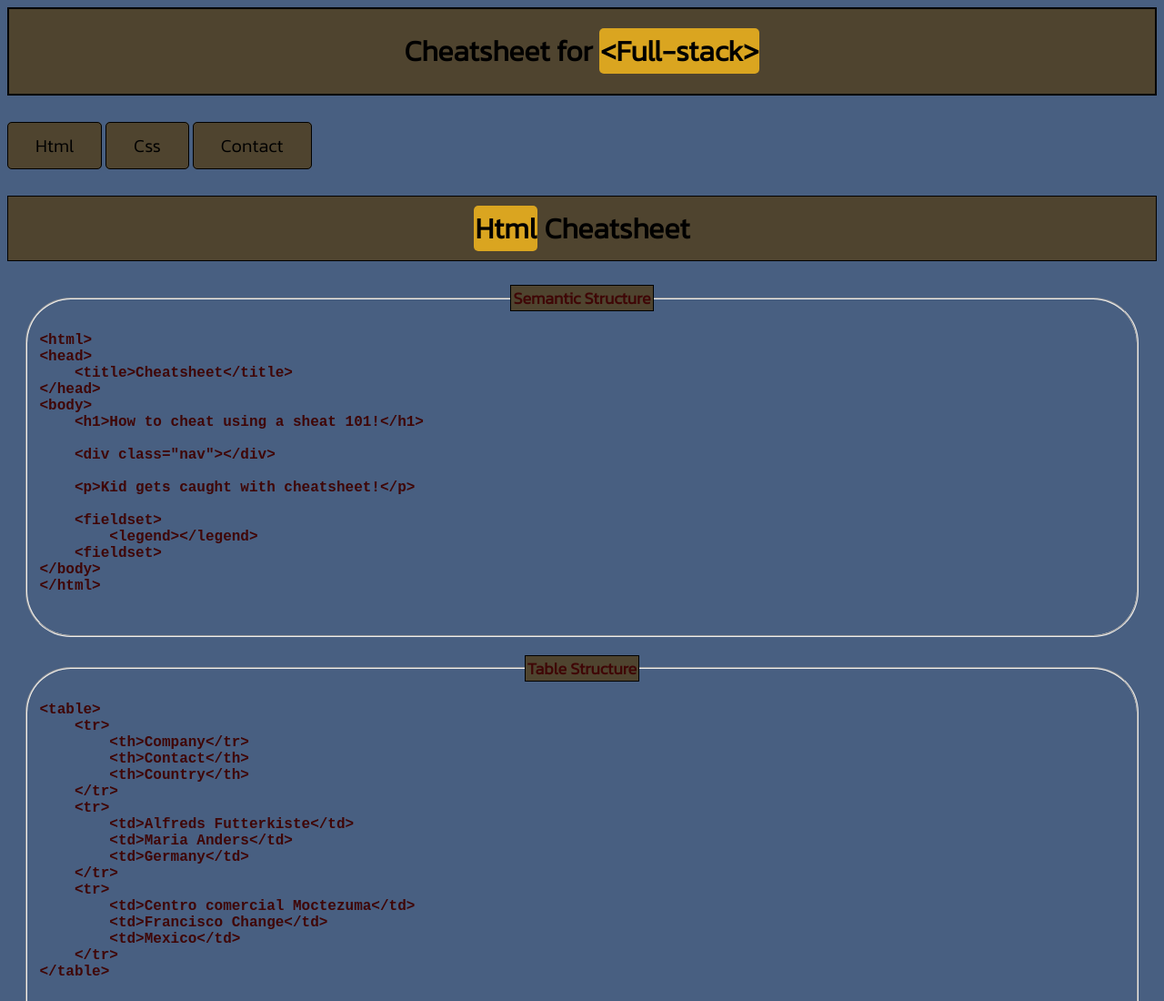
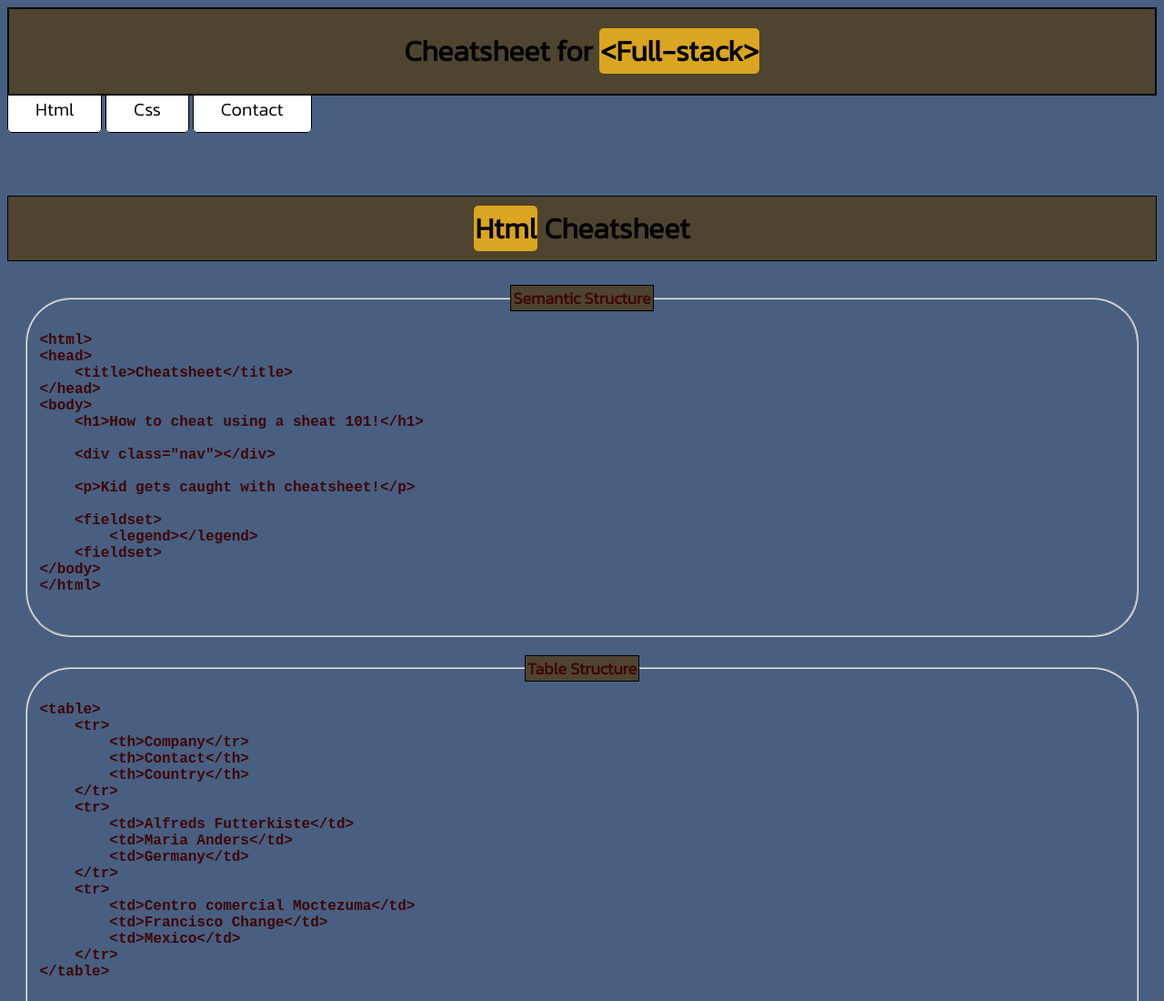
Before and after one commit to J-Loves/J-Loves.github.io, a plain HTML site: page index.html in a window 1280 px wide. Shown: the top 1100 px of the page at 91% size. Drawn offline with Linux system fonts and the light colour scheme.

Commit message:
Update styles.css

```diff
--- a/styles.css
+++ b/styles.css
@@ -7,6 +7,8 @@ body {
   text-align: center;
   border: 2px solid black;
   background-color: rgb(79, 68, 47);
+  top: 1px;
+  position: sticky;
 }
 
 
@@ -73,17 +75,15 @@ fieldset {
 }
 
 .buttons a {
-    position: relative;
   text-align: center;
-    top: 40px;
   font-size: 20px;
   padding: 10px 30px;
   border: 1px solid black;
   text-decoration: none;
   color: black;
-    background-color: rgb(79, 68, 47);
+  background-color: white;
   border-radius: 5px;
-    transition: font-size 0.5s;
+  transition: 0.5s;
 
 }
 
```
Lines whose indentation alone changed are shown as unchanged.
